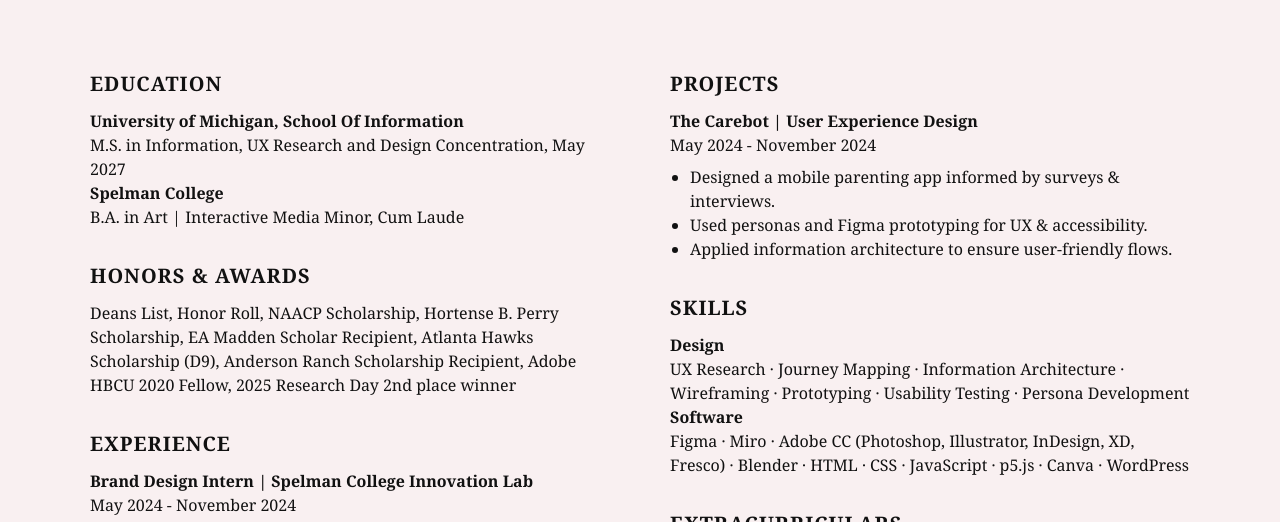
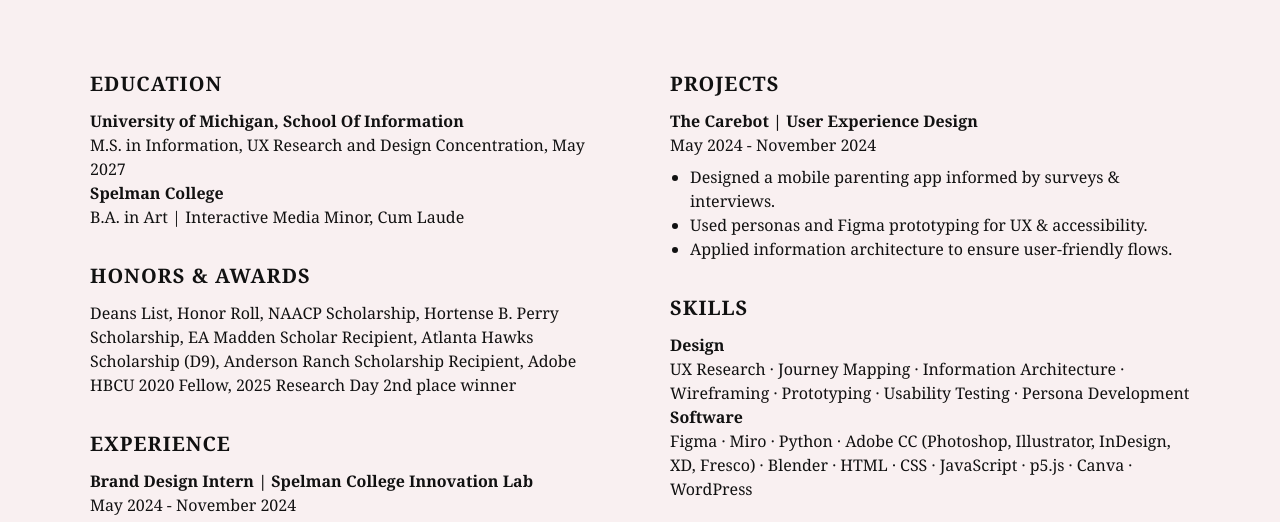
Before and after one commit to haniyahhakim/539_final_project, a plain HTML site: page Resume.html in a window 1280 px wide. Shown: the part 254-776 px from the top of the page. Drawn offline with Linux system fonts and the light colour scheme; a web font is replaced by a local one.

Commit message:
Update Resume.html

```diff
--- a/Resume.html
+++ b/Resume.html
@@ -105,7 +105,7 @@
             Wireframing · Prototyping · Usability Testing · Persona Development</p>
 
             <p tabindex="0"><strong>Software</strong><br>
-            Figma · Miro · Adobe CC (Photoshop, Illustrator, InDesign, XD, Fresco) ·
+            Figma · Miro · Python · Adobe CC (Photoshop, Illustrator, InDesign, XD, Fresco) ·
             Blender · HTML · CSS · JavaScript · p5.js · Canva · WordPress</p>
 
             <h2 tabindex="0">Extracurriculars</h2>
```
